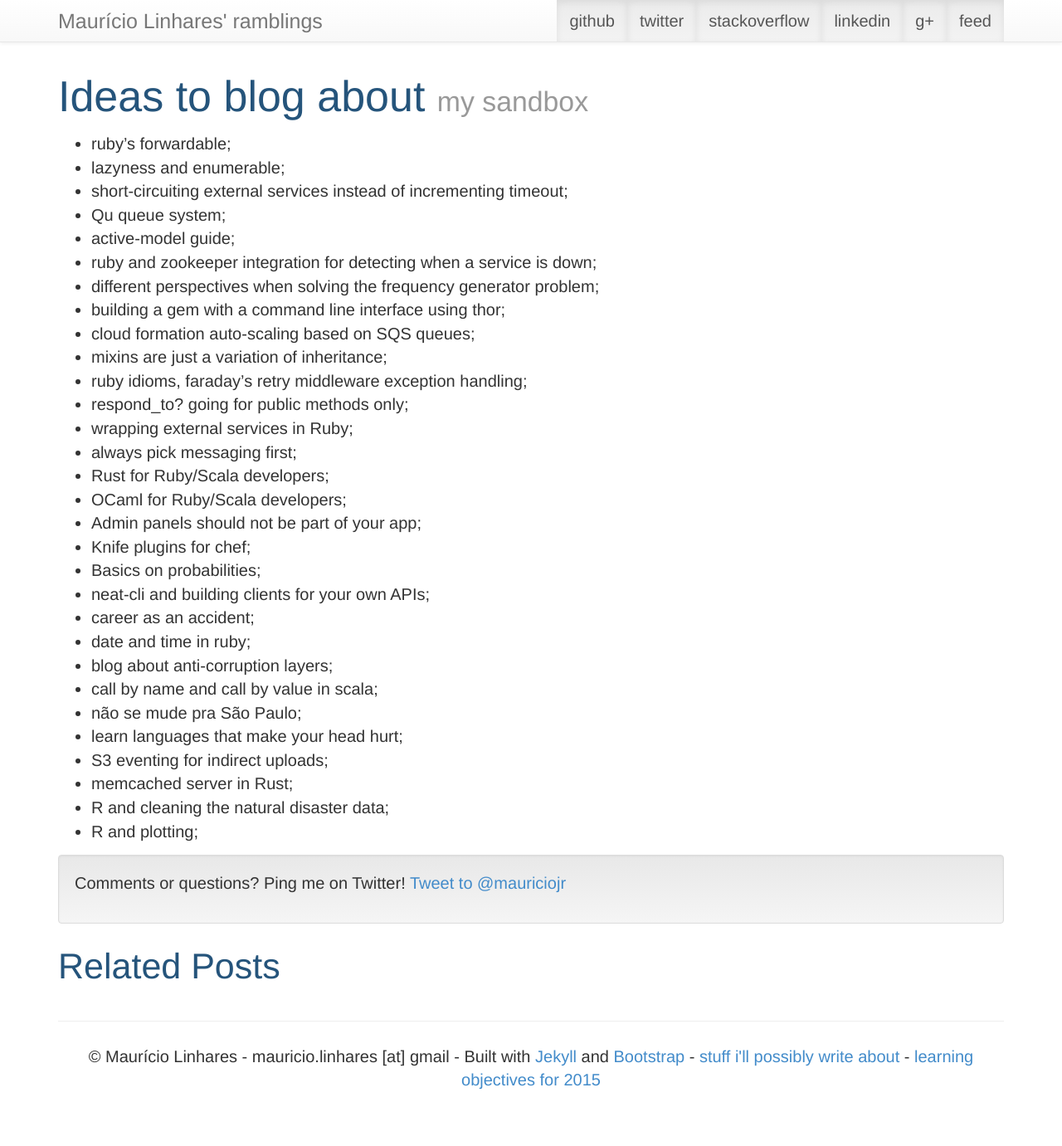
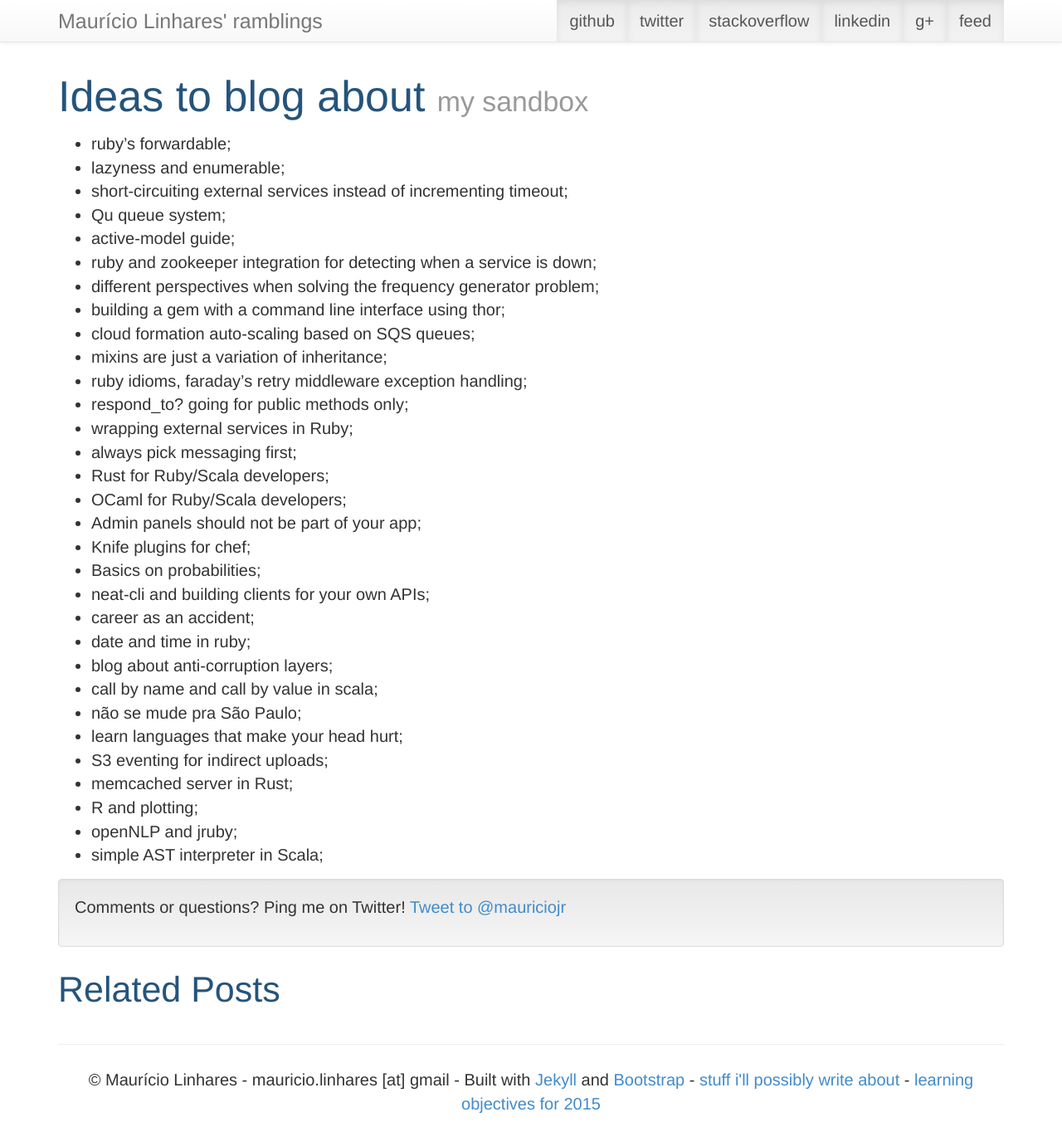
Before and after one commit to mauricio/mauricio.github.com, a Jekyll site: the page built from ideas/index.md, in a window 1280 px wide and 1399 px high. Shown: the top 1381 px of the window at 83% size. Built offline with Jekyll 4.4.1, drawn with Linux system fonts in a browser that asks for light colours; comment, search, counter and statistics services are not loaded.

Commit message:
More ideas

```diff
--- a/ideas/index.md
+++ b/ideas/index.md
@@ -32,5 +32,6 @@ subtitle: my sandbox
 * learn languages that make your head hurt;
 * S3 eventing for indirect uploads;
 * memcached server in Rust;
-* R and cleaning the natural disaster data;
 * R and plotting;
+* openNLP and jruby;
+* simple AST interpreter in Scala;
```
